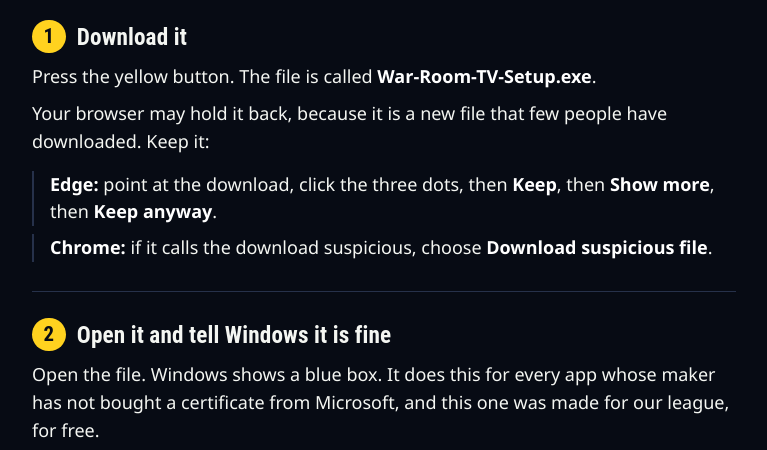
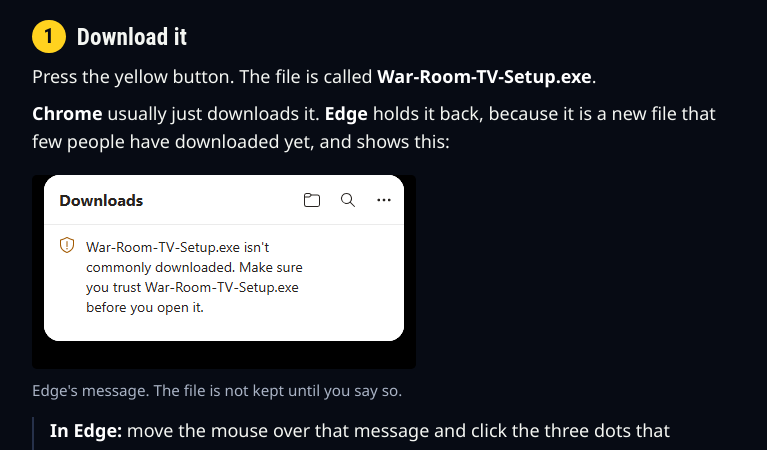
Before and after one commit to jimling116/war-room-tv, a plain HTML site: page index.html in a window 1280 px wide. Shown: the part 1100-1550 px from the top of the page, without its empty margins (256-1023 px from the left). Drawn offline with Linux system fonts and the light colour scheme.

Commit message:
Step 1 shows what Edge really says about the download
Co-Authored-By: Claude Fable 5.2 <noreply@anthropic.com>

```diff
--- a/index.html
+++ b/index.html
@@ -105,6 +105,7 @@
   @media (min-width: 44rem) { .shots.two { grid-template-columns: 1fr 1fr; } }
   .shot { margin: 0; }
   .shot .frame { position: relative; max-width: 534px; }
+  .shot .frame.narrow { max-width: 384px; }
   .shot img { display: block; width: 100%; height: auto; border-radius: 0.3rem; }
   .shot figcaption { margin-top: 0.6rem; }
   .shot.wide .frame { max-width: 100%; }
@@ -183,10 +184,16 @@
     <li>
       <h3>Download it</h3>
       <p>Press the yellow button. The file is called <b>War-Room-TV-Setup.exe</b>.</p>
-      <p>Your browser may hold it back, because it is a new file that few people have downloaded. Keep it:</p>
+      <p><b>Chrome</b> usually just downloads it. <b>Edge</b> holds it back, because it is a new file that few people have downloaded yet, and shows this:</p>
+      <div class="shots">
+        <figure class="shot">
+          <div class="frame narrow"><img src="images/edge-download.png" width="384" height="194" alt="Edge's Downloads panel saying War-Room-TV-Setup.exe isn't commonly downloaded."></div>
+          <figcaption class="dim small">Edge's message. The file is not kept until you say so.</figcaption>
+        </figure>
+      </div>
       <ul class="browsers">
-        <li><b>Edge:</b> point at the download, click the three dots, then <b>Keep</b>, then <b>Show more</b>, then <b>Keep anyway</b>.</li>
-        <li><b>Chrome:</b> if it calls the download suspicious, choose <b>Download suspicious file</b>.</li>
+        <li><b>In Edge:</b> move the mouse over that message and click the three dots that appear. Choose <b>Keep</b>, then <b>Show more</b>, then <b>Keep anyway</b>.</li>
+        <li><b>In Chrome,</b> if it ever calls the download suspicious, choose <b>Download suspicious file</b>.</li>
       </ul>
     </li>
 
```
Also changed, not shown: images/edge-download.png (added).
